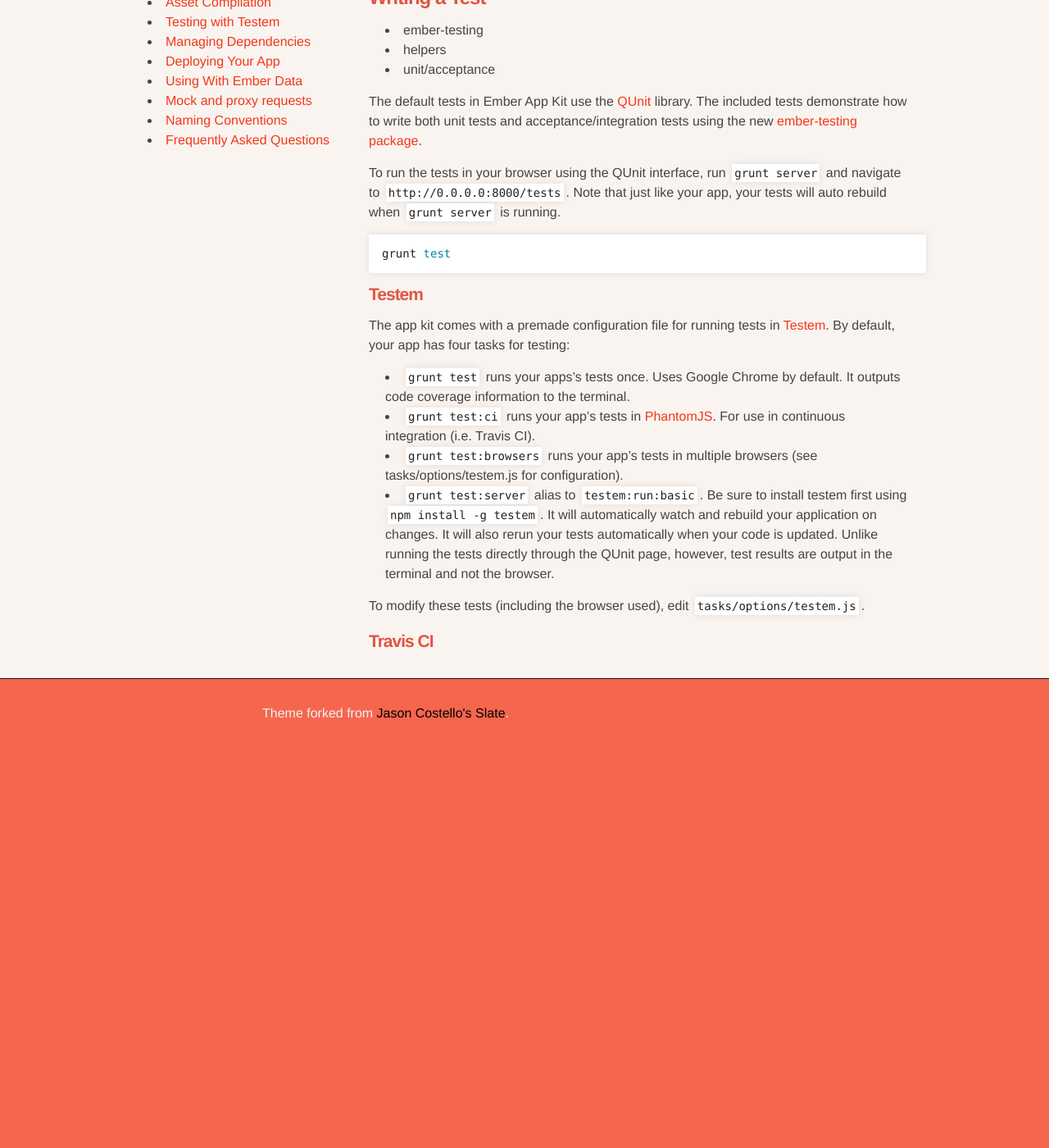
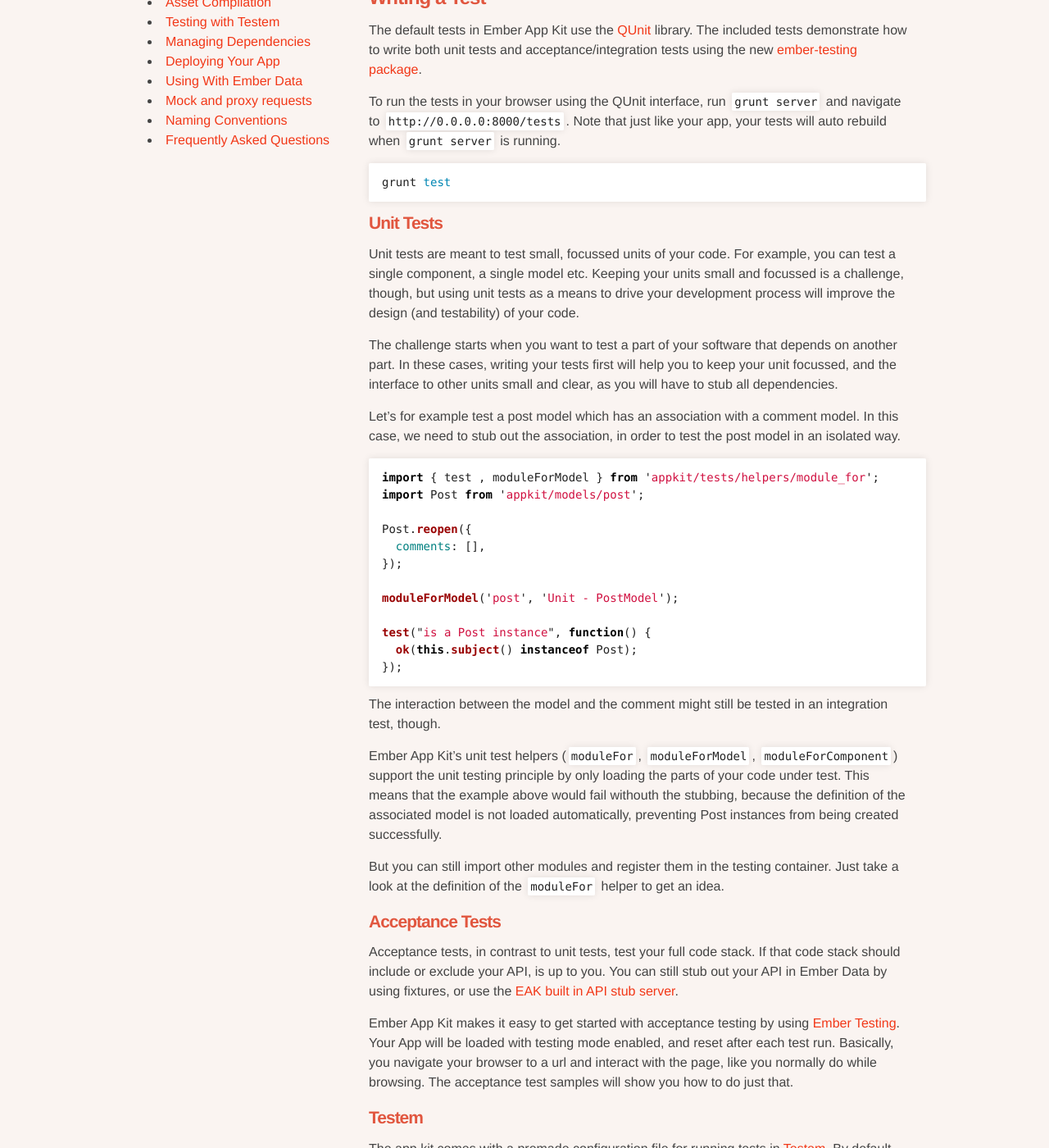
Before and after one commit to stefanpenner/ember-app-kit, a Jekyll site: the page built from guides/testing.md, in a window 1280 px wide and 1400 px high, scrolled down 329 px. Shown: the whole window at 82% size. Built offline with Jekyll 4.4.1, drawn with Linux system fonts in a browser that asks for light colours; before the commit the page ends 1246 px from its top, so only the background shows below that.

Commit message:
some more prose about testing

```diff
--- a/guides/testing.md
+++ b/guides/testing.md
@@ -21,6 +17,70 @@
 {% highlight sh %}
 grunt test
 {% endhighlight %}
+
+
+#### Unit Tests
+
+Unit tests are meant to test small, focussed units of your code. For example,
+you can test a single component, a single model etc. Keeping your units small
+and focussed is a challenge, though, but using unit tests as a means to drive
+your development process will improve the design (and testability) of your
+code.
+
+The challenge starts when you want to test a part of your software that depends
+on another part. In these cases, writing your tests first will help you to keep
+your unit focussed, and the interface to other units small and clear, as you
+will have to stub all dependencies.
+
+Let's for example test a post model which has an association with a comment
+model. In this case, we need to stub out the association, in order to test the
+post model in an isolated way.
+
+{% highlight js %}
+import { test , moduleForModel } from 'appkit/tests/helpers/module_for';
+import Post from 'appkit/models/post';
+
+Post.reopen({
+  comments: [],
+});
+
+moduleForModel('post', 'Unit - PostModel');
+
+test("is a Post instance", function() {
+  ok(this.subject() instanceof Post);
+});
+{% endhighlight %}
+
+The interaction between the model and the comment might still be tested in an
+integration test, though.
+
+Ember App Kit's unit test helpers (`moduleFor`, `moduleForModel`,
+`moduleForComponent`) support the unit testing principle by only loading the
+parts of your code under test. This means that the example above would fail
+withouth the stubbing, because the definition of the associated model is not
+loaded automatically, preventing Post instances from being created
+successfully.
+
+But you can still import other modules and register them in the testing
+container. Just take a look at the definition of the `moduleFor` helper to get
+an idea.
+
+
+#### Acceptance Tests
+
+Acceptance tests, in contrast to unit tests, test your full code stack. If that
+code stack should include or exclude your API, is up to you. You can still stub
+out your API in Ember Data by using fixtures, or use the [EAK built in API stub
+server](mock-and-proxy-requests.html).
+
+Ember App Kit makes it easy to get started with acceptance testing by using
+[Ember
+Testing](http://ianpetzer.wordpress.com/2013/06/14/getting-started-with-integration-testing-ember-js-using-ember-testing-and-qunit-rails/).
+Your App will be loaded with testing mode enabled, and reset after each test
+run. Basically, you navigate your browser to a url and interact with the page,
+like you normally do while browsing. The acceptance test samples will show you
+how to do just that.
+
 
 #### Testem
 
```
Also changed, not shown: other parts of guides/testing.md (+0 -4 lines).
